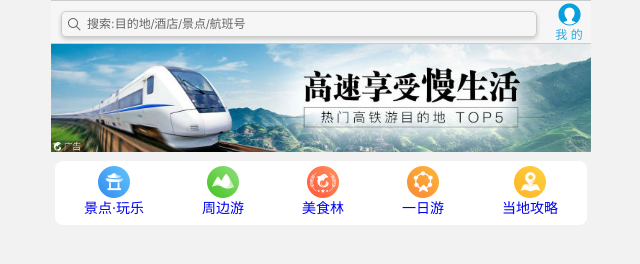
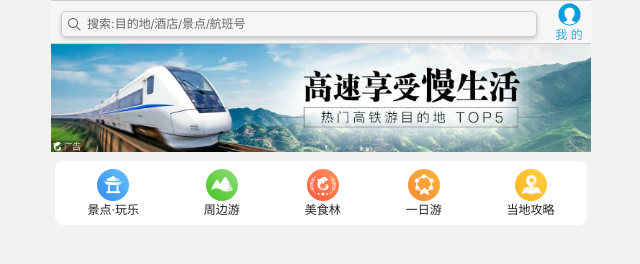
Before and after one commit to lihu132/xiecheng_mobile, a plain HTML site: page index.html in a window 1280 px wide. Shown: the whole page, without its empty margins (319-959 px from the left). Drawn offline with Linux system fonts and the light colour scheme.

Commit message:
local-nav

```diff
--- a/css/index.css
+++ b/css/index.css
@@ -1,23 +1,24 @@
-*{
+* {
     margin: 0;
     padding: 0;
     box-sizing: border-box;
 }
 
-a{
+a {
     text-decoration: none;
+    color: #222;
 }
 
-li{
+ul {
     list-style: none;
 }
 
 
-body{
+body {
     max-width: 540px;
     min-width: 320px;
     margin: 0 auto;
-    font: normal 14px/1.5 Tahoma,"Lucida Grande",Verdana,"Microsoft Yahei", STXiHei, hei;
+    font: normal 14px/1.5 Tahoma, "Lucida Grande", Verdana, "Microsoft Yahei", STXiHei, hei;
     color: #000;
     background-color: #f2f2f2;
     overflow-x: hidden;
@@ -27,7 +28,7 @@ body{
 
 
 /* 顶部搜索模块 */
-.search-index{
+.search-index {
     position: fixed;
     display: flex;
     top: 0;
@@ -45,7 +46,7 @@ body{
     border-bottom: 1px solid #ccc;
 }
 
-.search{
+.search {
     position: relative;
     flex: 1;
     height: 26px;
@@ -59,7 +60,7 @@ body{
     color: #666;
 }
 
-.search::before{
+.search::before {
     content: '';
     position: absolute;
     top: 5px;
@@ -71,7 +72,7 @@ body{
 }
 
 
-.user{
+.user {
     width: 44px;
     height: 100%;
     text-align: center;
@@ -80,7 +81,7 @@ body{
     margin-top: -3px;
 }
 
-.user::before{
+.user::before {
     content: '';
     display: block;
     width: 23px;
@@ -93,41 +94,68 @@ body{
 
 /* 焦点图 */
 
-.focus{
+.focus {
     padding-top: 44px;
     width: 100%;
 }
 
-.focus img{
+.focus img {
     width: 100%;
 }
 
 
 /* 局部导航栏 */
-.local-nav{
+.local-nav {
     margin: 3px 4px;
     height: 64px;
     border-radius: 8px;
     background-color: #fff;
+    display: flex;
+    flex-flow: row nowrap;
 }
 
-.local-nav ul{
-    display: flex;
-    flex-flow: row nowrap;
-    height: 100%;
-}
 
-.local-nav ul li{
+.local-nav li {
     flex: 1 1 auto;
 }
 
-.local-nav ul li a{
-    display: block;
-    height: 50px;
-    text-align: center;
+.local-nav li a {
+    display: flex;
+    flex-flow: column nowrap;
+    align-items: center;
+    font-size: 12px;
 }
 
-.local-nav ul li a::before{
+.local-nav-icon {
+    width: 32px;
+    height: 32px;
+    background: url(../images/localnav_bg.png) no-repeat 0 0;
+    background-size: 32px auto;
+    margin-top: 8px;
+}
+
+.local-nav li:nth-child(2) a .local-nav-icon {
+    background: url(../images/localnav_bg.png) no-repeat 0 -32px;
+    background-size: 32px 160px;
+}
+
+.local-nav li:nth-child(3) a .local-nav-icon {
+    background: url(../images/localnav_bg.png) no-repeat 0 -64px;
+    background-size: 32px 160px;
+}
+
+.local-nav li:nth-child(4) a .local-nav-icon {
+    background: url(../images/localnav_bg.png) no-repeat 0 -96px;
+    background-size: 32px 160px;
+}
+
+.local-nav li:nth-child(5) a .local-nav-icon {
+    background: url(../images/localnav_bg.png) no-repeat 0 -128px;
+    background-size: 32px 160px;
+}
+
+
+/* .local-nav li a::before {
     content: '';
     display: block;
     width: 32px;
@@ -137,22 +165,22 @@ body{
     margin: 5px auto 0;
 }
 
-.local-nav ul li:nth-child(2) a::before{
+.local-nav li:nth-child(2) a::before {
     background: url(../images/localnav_bg.png) no-repeat 0px -32px;
     background-size: 32px 160px;
 }
 
-.local-nav ul li:nth-child(3) a::before{
+.local-nav li:nth-child(3) a::before {
     background: url(../images/localnav_bg.png) no-repeat 0px -64px;
     background-size: 32px 160px;
 }
 
-.local-nav ul li:nth-child(4) a::before{
+.local-nav li:nth-child(4) a::before {
     background: url(../images/localnav_bg.png) no-repeat 0px -96px;
     background-size: 32px 160px;
 }
 
-.local-nav ul li:nth-child(5) a::before{
+.local-nav li:nth-child(5) a::before {
     background: url(../images/localnav_bg.png) no-repeat 0px -128px;
     background-size: 32px 160px;
-}
+} */
--- a/index.html
+++ b/index.html
@@ -26,7 +26,29 @@
     </div>
 
     <!-- 局部导航栏 -->
-    <div class="local-nav">
+    <ul class="local-nav">
+        <li><a href="#" title="景点·玩乐">
+                <span class="local-nav-icon"></span>
+                <span>景点·玩乐</span>
+            </a></li>
+        <li><a href="#" title="周边游">
+                <span class="local-nav-icon"></span>
+                <span>周边游</span>
+            </a></li>
+        <li><a href="#" title="美食林">
+                <span class="local-nav-icon"></span>
+                <span>美食林</span>
+            </a></li>
+        <li><a href="#" title="一日游">
+                <span class="local-nav-icon"></span>
+                <span>一日游</span>
+            </a></li>
+        <li><a href="#" title="当地攻略">
+                <span class="local-nav-icon"></span>
+                <span>当地攻略</span>
+            </a></li>
+    </ul>
+    <!-- <div class="local-nav">
         <ul>
             <li><a href="#">景点·玩乐</a></li>
             <li><a href="#">周边游</a></li>
@@ -34,7 +56,7 @@
             <li><a href="#">一日游</a></li>
             <li><a href="#">当地攻略</a></li>
         </ul>
-    </div>
+    </div> -->
 </body>
 
 </html>
```
